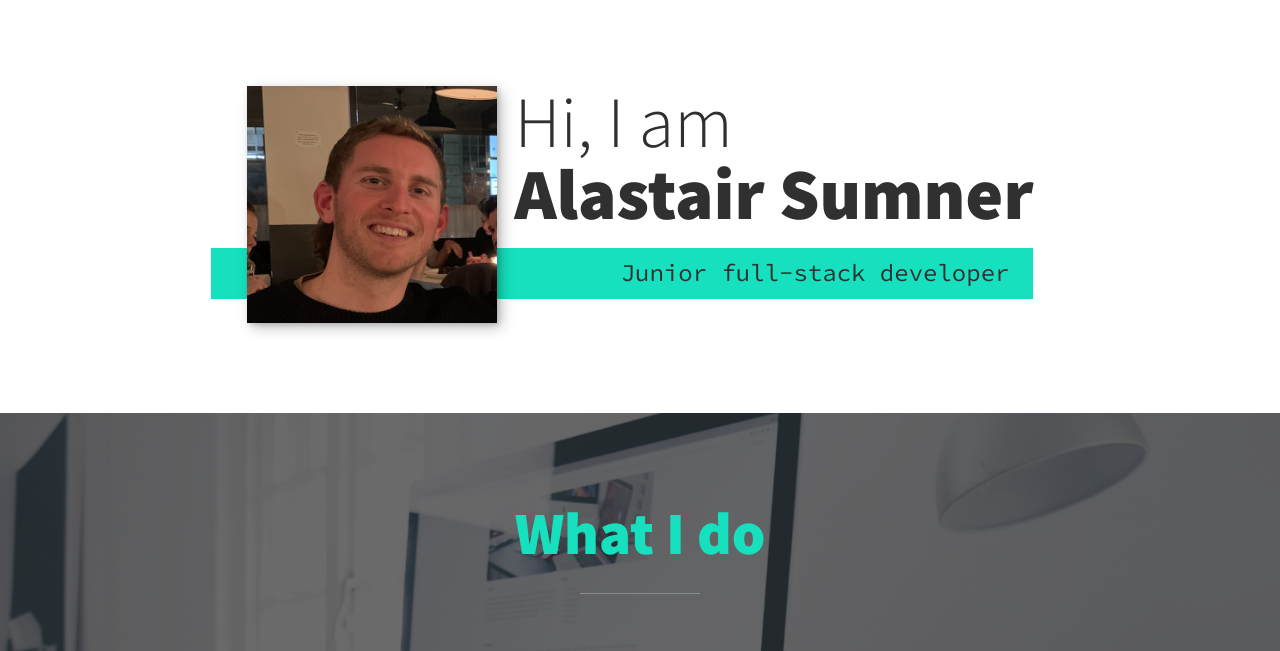
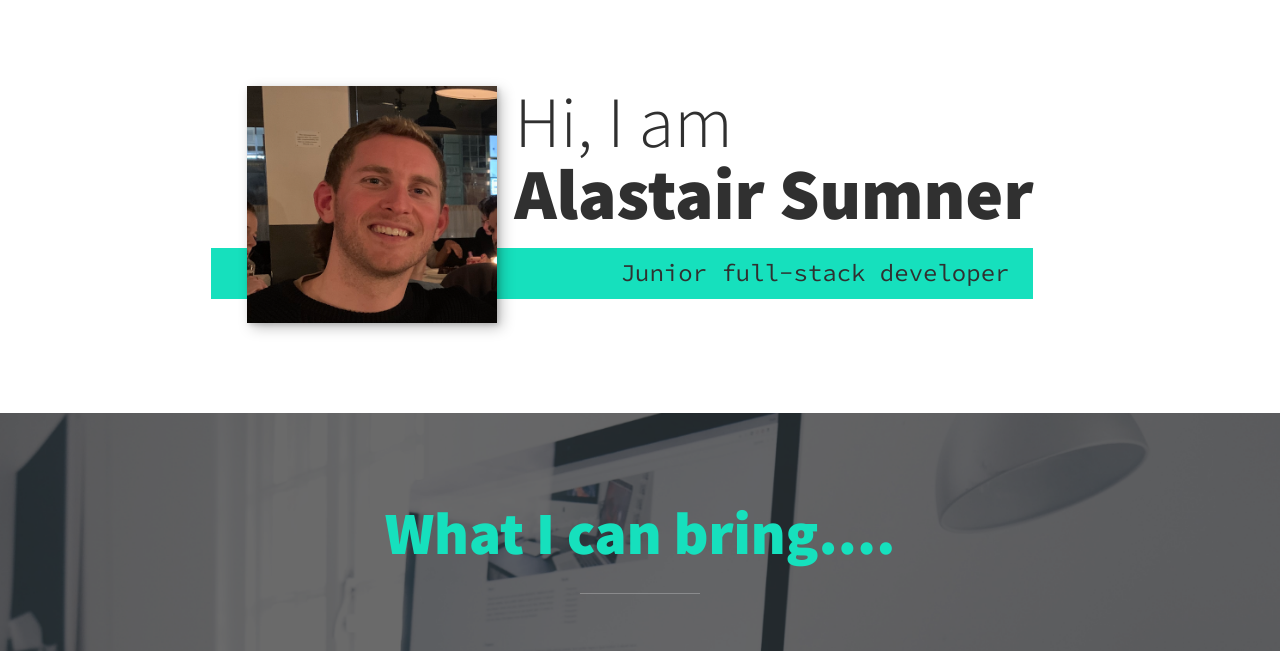
Before and after one commit to Sumner1185/portfolio_website, a plain HTML site: page index.html in a window 1280 px wide. Shown: the part 110-761 px from the top of the page. Drawn offline with nearby package versions, Linux system fonts and the light colour scheme.

Commit message:
Change to what I can bring

```diff
--- a/index.html
+++ b/index.html
@@ -46,7 +46,7 @@
 
     <!-- My Services -->
     <section class="my-services" id="services">
-      <h2 class="section__title section__title--services">What I do</h2>
+      <h2 class="section__title section__title--services">What I can bring....</h2>
       <div class="services">
         <div class="service">
           <h3>Design + Development</h3>
```
